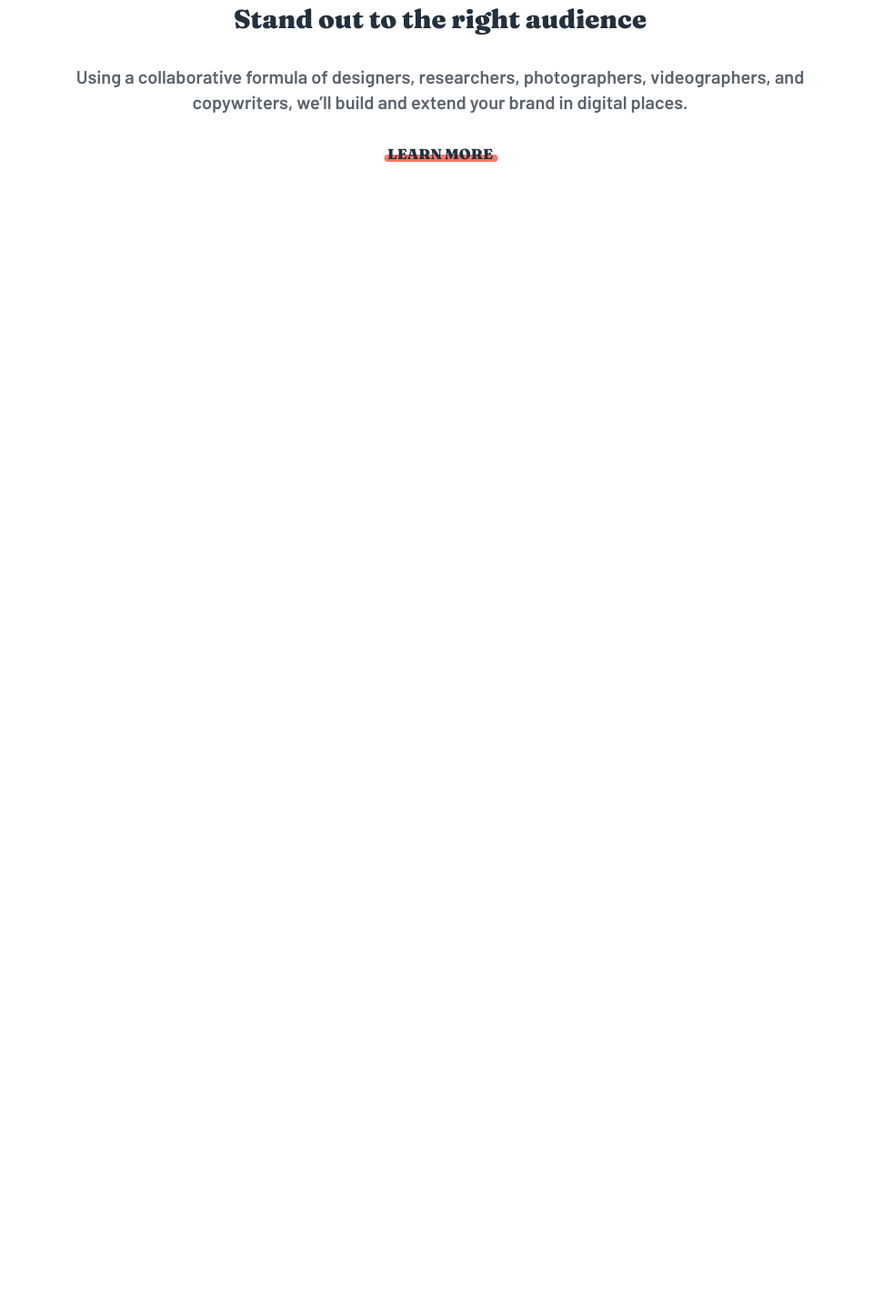
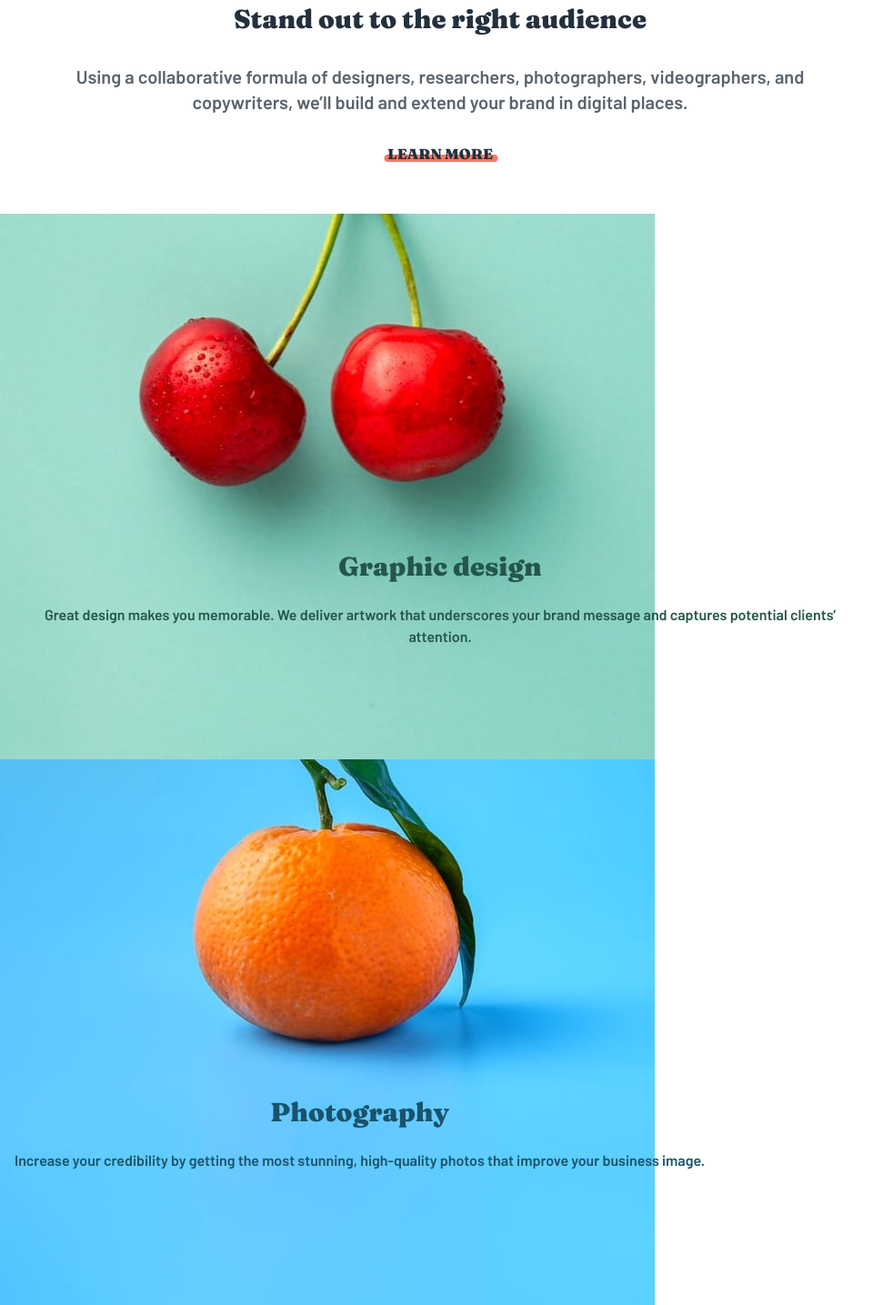
Before and after one commit to Edgallen/Sunnyside-agency-landing-page-coding-challenge, a plain HTML site: page index.html in a window 1280 px wide. Shown: the part 2640-4075 px from the top of the page at 91% size, without its empty margins (0-982 px from the left). Before the commit the page ends 2875 px from the top, so only its background shows below. Drawn offline with nearby package versions, Linux system fonts and the light colour scheme.

Commit message:
finished services section

```diff
--- a/assets/css/styles.css
+++ b/assets/css/styles.css
@@ -329,3 +329,53 @@ img{
 .about__content.red::after{
   background-color: var(--soft-red-color);
 }
+
+/*=============== SERVICES ===============*/
+.services{
+  padding: 0;
+  overflow: hidden;
+}
+
+.services__container{
+  position: relative;
+  margin: 0;
+}
+
+.services__card{
+  position: relative;
+  display: flex;
+}
+
+.services__content{
+  position: absolute;
+  top: 55%;
+  display: flex;
+  flex-direction: column;
+  gap: 1.5rem;
+  align-items: center;
+  margin: var(--mb-2-5) var(--mb-1) var(--mb-1) var(--mb-1);
+}
+
+.services__img{
+  object-fit: cover;
+  min-height: 500px;
+}
+
+.services__title{
+  font-size: var(--h1-font-size);
+  font-weight: var(--font-black);
+}
+
+.services__description{
+  font-weight: var(--font-black);
+  text-align: center;
+  line-height: 1.5rem;
+}
+
+.green{
+ color: var(--dark-desaturated-cyan-color);
+}
+
+.blue{
+  color: var(--dark-blue-color);
+}
--- a/index.html
+++ b/index.html
@@ -62,7 +62,7 @@
         <div class="home__data">
           <h2 class="home__title">We are creatives</h2>
 
-          <a href="#services" class="home__button">
+          <a href="#about" class="home__button">
             <img src="assets/icons/icon-arrow-down.svg" alt="">
           </a>
         </div>
@@ -101,8 +101,35 @@
         </div>
       </div>
     </section>
-    <!--=============== PROJECTS ===============-->
+    <!--=============== SERVICES ===============-->
+    <section class="services section" id="services">
+      <div class="services__container container grid">
+        <div class="services__card">
+          <img src="assets/img/image-graphic-design.jpg" alt="" class="services__img">
 
+          <div class="services__content">
+            <h3 class="services__title green">Graphic design</h3>
+            <p class="services__description green">
+              Great design makes you memorable. We deliver artwork that
+              underscores your brand message and captures potential clients’
+              attention.
+            </p>
+          </div>
+        </div>
+
+        <div class="services__card">
+          <img src="assets/img/image-photography.jpg" alt="" class="services__img">
+
+          <div class="services__content">
+            <h3 class="services__title blue">Photography</h3>
+            <p class="services__description blue">
+              Increase your credibility by getting the most stunning,
+              high-quality photos that improve your business image.
+            </p>
+          </div>
+        </div>
+      </div>
+    </section>
     <!--=============== PROJECTS ===============-->
 
     <!--=============== CONTACT ===============-->
```
